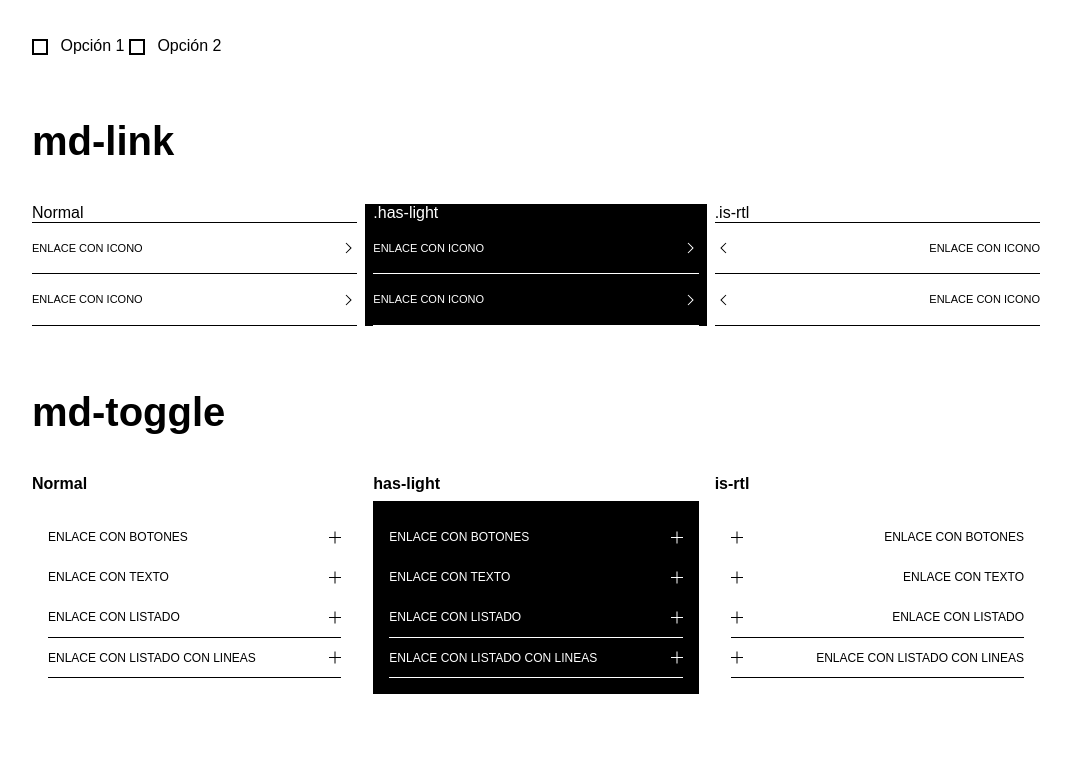
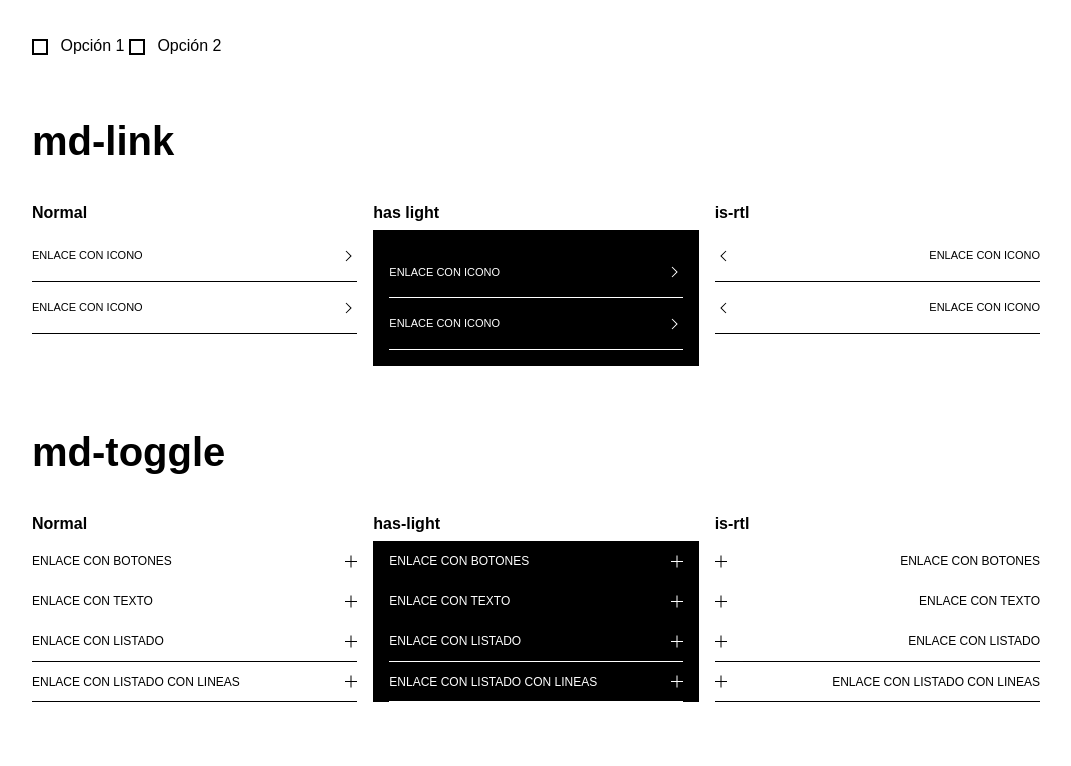
Before and after one commit to holygrailcss/holygrail2, an Eleventy site: page src/guia.njk in a window 1280 px wide. Shown: the part 5663-6429 px from the top of the page, without its empty margins (104-1175 px from the left). Built offline with nearby package versions, Linux system fonts and the light colour scheme; Eleventy itself is replaced by a stand-in of ours; files that its build step writes are made by us from their sources.

Commit message:
incorporacion de variables

```diff
--- a/src/guia.njk
+++ b/src/guia.njk
@@ -436,7 +436,7 @@ permalink: /
     </div>
     <div class="row">
       <div class="col-xs-4">
-        Normal
+        <p class=" h3 mb-8">Normal</p>
         <a class="md-link" href="">
           <button class=" btn btn--full ">
             <div class="title-m leading-1">
@@ -454,8 +454,12 @@ permalink: /
           </button>
         </a>
       </div>
-      <div class="col-xs-4 has-light bg-primary">
-        .has-light
+      <div class="col-xs-4 ">
+        <p class=" h3 mb-8">has light</p>
+
+
+
+        <div class="p-16 has-light bg-primary">
           <a class="md-link" href="">
             <button class=" btn btn--full ">
               <div class="title-m leading-1">
@@ -473,8 +477,17 @@ permalink: /
             </button>
           </a>
         </div>
+
+
+
+      </div>
+
+
+
+
+
       <div class="col-xs-4 is-rtl">
-        .is-rtl
+        <p class=" h3 mb-8">is-rtl</p>
         <a class="md-link" href="">
           <button class=" btn btn--full ">
             <div class="title-m leading-1">
@@ -503,7 +516,7 @@ permalink: /
     <div class="row">
       <div class="col-xs-4">
         <p class=" h3 mb-8">Normal</p>
-        <ul class="md-toggle p-16">
+        <ul class="md-toggle">
           <li class="md-toggle-item ">
             <button class="btn btn--full btn btn-link ttu">
               Enlace con Botones
@@ -569,7 +582,7 @@ permalink: /
       <div class="col-xs-4 ">
         <p class=" h3 mb-8">has-light</p>
         <div class="has-light bg-primary">
-          <ul class="md-toggle p-16">
+          <ul class="md-toggle px-16">
             <li class="md-toggle-item ">
               <button class="btn btn--full btn btn-link ttu">
                 Enlace con Botones
@@ -634,7 +647,7 @@ permalink: /
       <div class="col-xs-4 is-rtl">
         <p class=" h3 mb-8">is-rtl</p>
 
-        <ul class="md-toggle p-16">
+        <ul class="md-toggle ">
           <li class="md-toggle-item ">
             <button class="btn btn--full btn btn-link ttu">
               Enlace con Botones
```
Also changed, not shown: guia/index.html (+20 -7 lines). Lines whose indentation alone changed are shown as unchanged.
